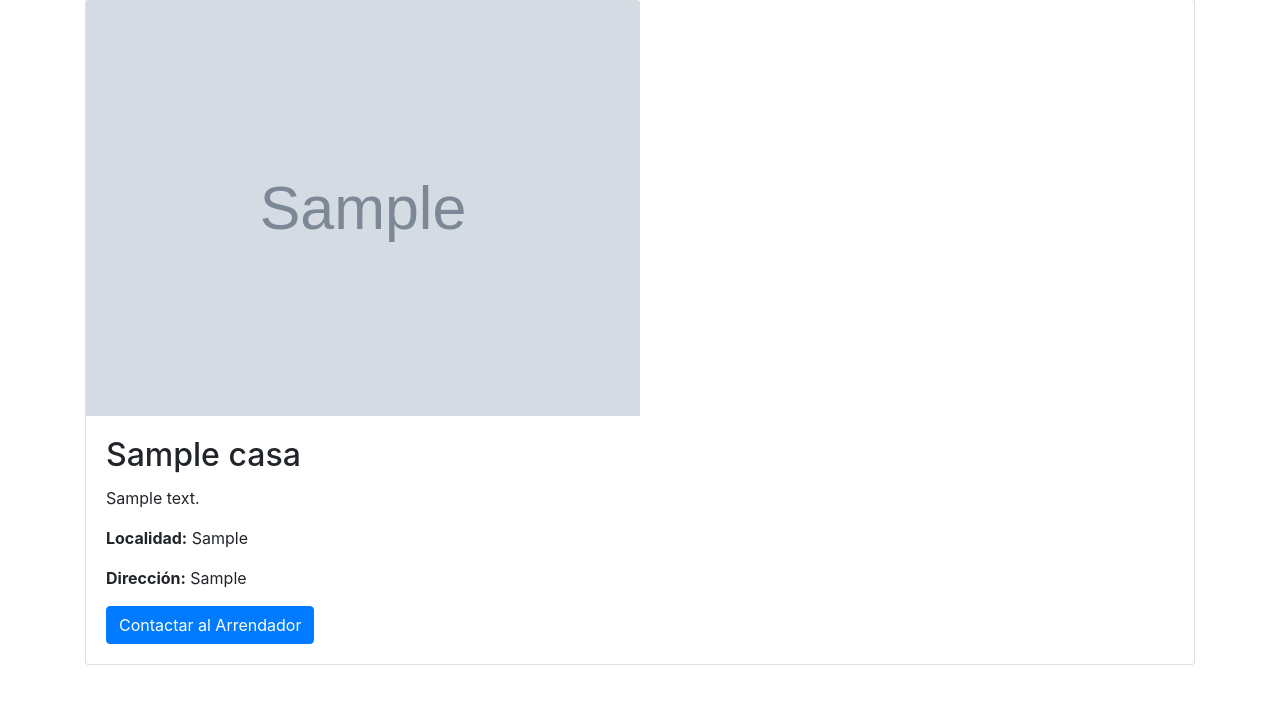
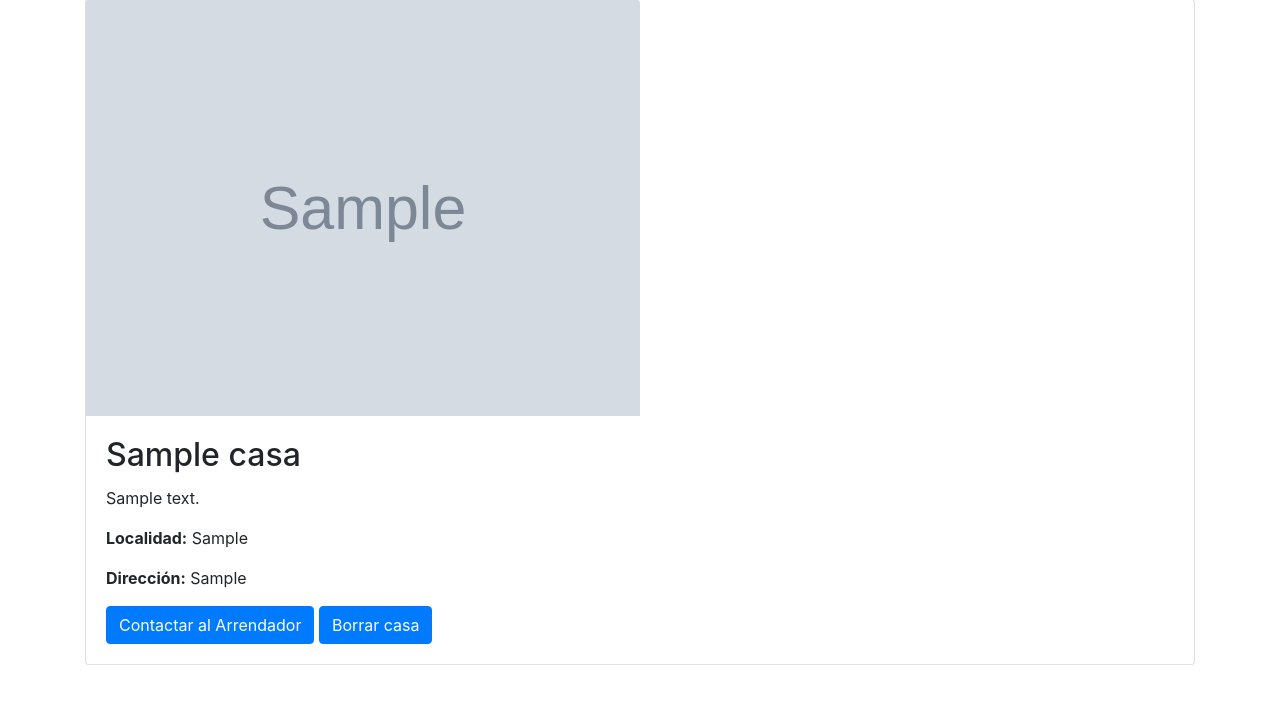
Before and after one commit to JuanJoCasamitjana/town_arrival, a Django app: page /casa/1/ in a window 1280 px wide. Shown: the part 81-785 px from the top of the page. Run offline with Django 4.2, Linux system fonts and the light colour scheme; a user stored in the database is signed in; tables that the repository leaves empty hold one stand-in row (values such as "Sample post"); grey boxes marked "Sample" are stand-in pictures; some libraries are stand-ins or nearby versions.

Commit message:
feat(Casa): Añadido borrado de casa

```diff
--- a/app/templates/info_casa.html
+++ b/app/templates/info_casa.html
@@ -14,6 +14,9 @@
         <!-- Otros detalles o enlaces aquí si es necesario -->
 
         <a href="#" class="btn btn-primary">Contactar al Arrendador</a>
+        {% if is_owner %}
+        <a href="{% url 'delete_casa' casa_id=casa.id%}" class="btn btn-primary">Borrar casa</a>
+        {% endif %}
       </div>
     </article>
   </div>
--- a/app/urls.py
+++ b/app/urls.py
@@ -7,6 +7,7 @@ urlpatterns = [
     path("",views.catalogo_casas,name="index"),
     path('catalogo-casas/', views.catalogo_casas, name='catalogo_casas'),
     path('casa/<int:casa_id>/', views.info_casa, name='detalle_casa'),
+    path('delete-casa/<int:casa_id>/', views.delete_casa, name='delete_casa'),
     path('nueva-casa', views.crear_casa, name='crear_casa'),
 
 ]
--- a/app/views.py
+++ b/app/views.py
@@ -15,7 +15,9 @@ def catalogo_casas(request):
 
 def info_casa(request, casa_id):
     casa = get_object_or_404(Casa, pk=casa_id)
-    return render(request, 'info_casa.html', {'casa': casa})
+    user = request.user.profile
+    is_owner = user == casa.arrendador
+    return render(request, 'info_casa.html', {'casa': casa,'is_owner':is_owner })
 
 @login_required
 def crear_casa(request):
@@ -58,3 +60,11 @@ def upload_image_to_external_service(image_file):
         return result['data']['url']
 
     return None
+
+def delete_casa(request, casa_id):
+    casa = get_object_or_404(Casa, pk=casa_id)
+    user = request.user.profile
+    is_owner = user == casa.arrendador
+    if is_owner:
+        Casa.delete(casa)
+    return redirect('catalogo_casas')
```
